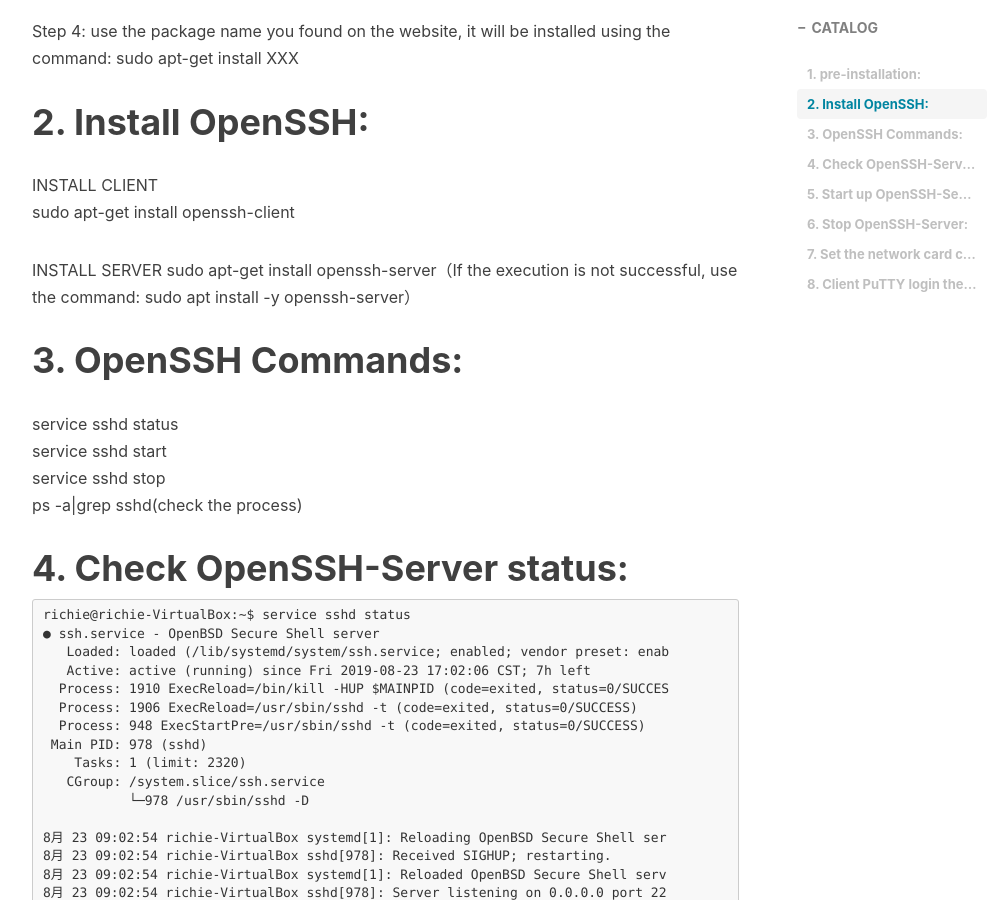
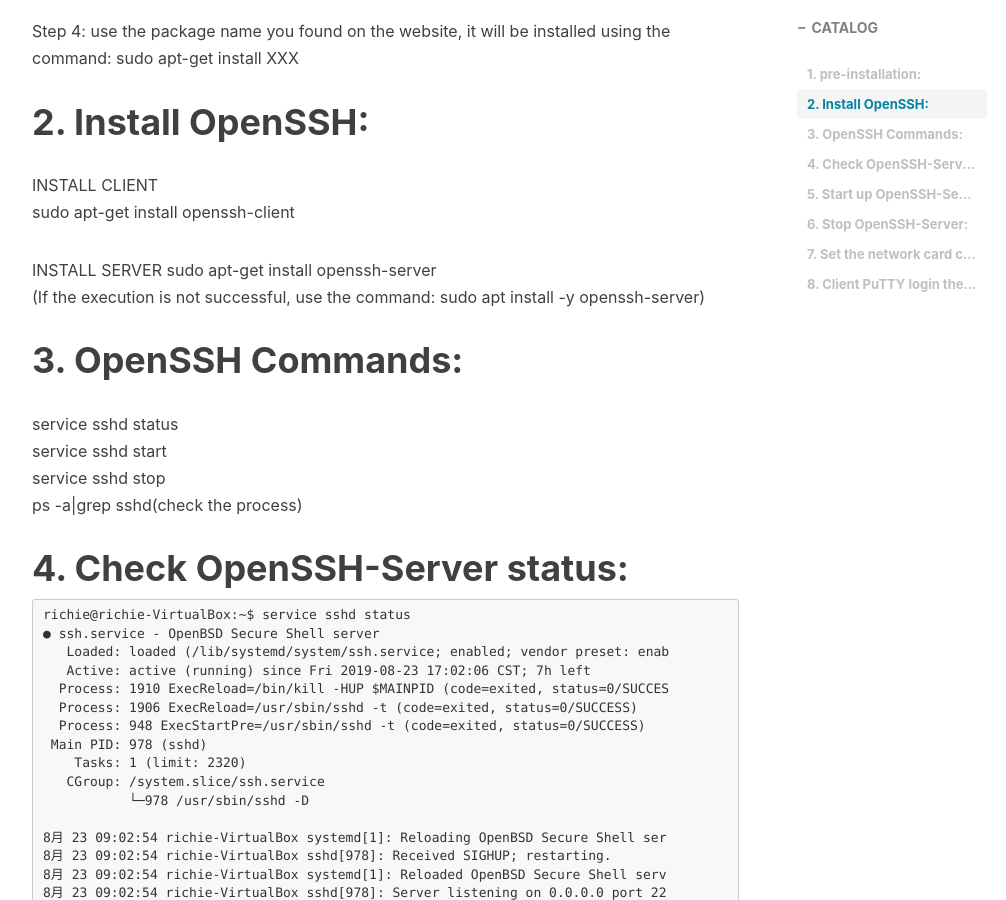
Before and after one commit to yuancanqin/yuancanqin.github.io, a Jekyll site: the page built from _posts/2019-08-23-OpenSSH.md, in a window 1280 px wide and 900 px high, scrolled down 3114 px. Shown: the whole window, without its empty margins (233-1239 px from the left). Built offline with Jekyll 4.4.1, drawn with Linux system fonts in a browser that asks for light colours; nearby versions of some CDN libraries; comment, search, counter and statistics services are not loaded; some of the changed text lies outside the part shown.

Commit message:
modified 7

````diff
--- a/_posts/2019-08-23-OpenSSH.md
+++ b/_posts/2019-08-23-OpenSSH.md
@@ -55,7 +55,8 @@
 sudo apt-get install openssh-client
 
 INSTALL SERVER
-sudo apt-get install openssh-server（If the execution is not successful, use the command: sudo apt install -y openssh-server）
+sudo apt-get install openssh-server
+(If the execution is not successful, use the command: sudo apt install -y openssh-server)
 
 
 # 3.	 OpenSSH Commands:
@@ -114,7 +115,7 @@
 
 
 # 8.	Client PuTTY login the Server:
-Check server's IP address
+Check server's IP address.
 ```
 richie@richie-VirtualBox:~$ ifconfig
 enp0s3: flags=4163<UP,BROADCAST,RUNNING,MULTICAST>  mtu 1500
````
